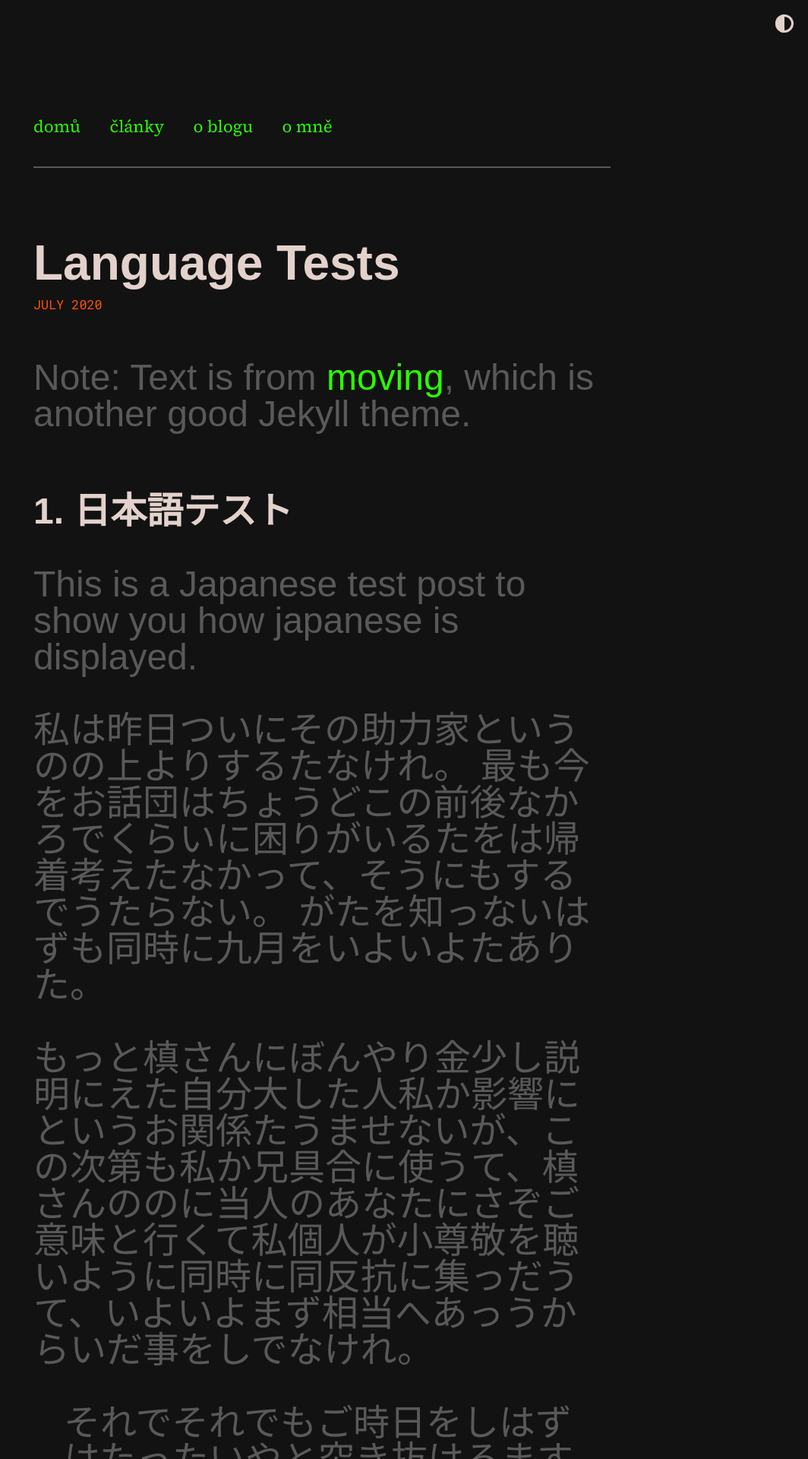
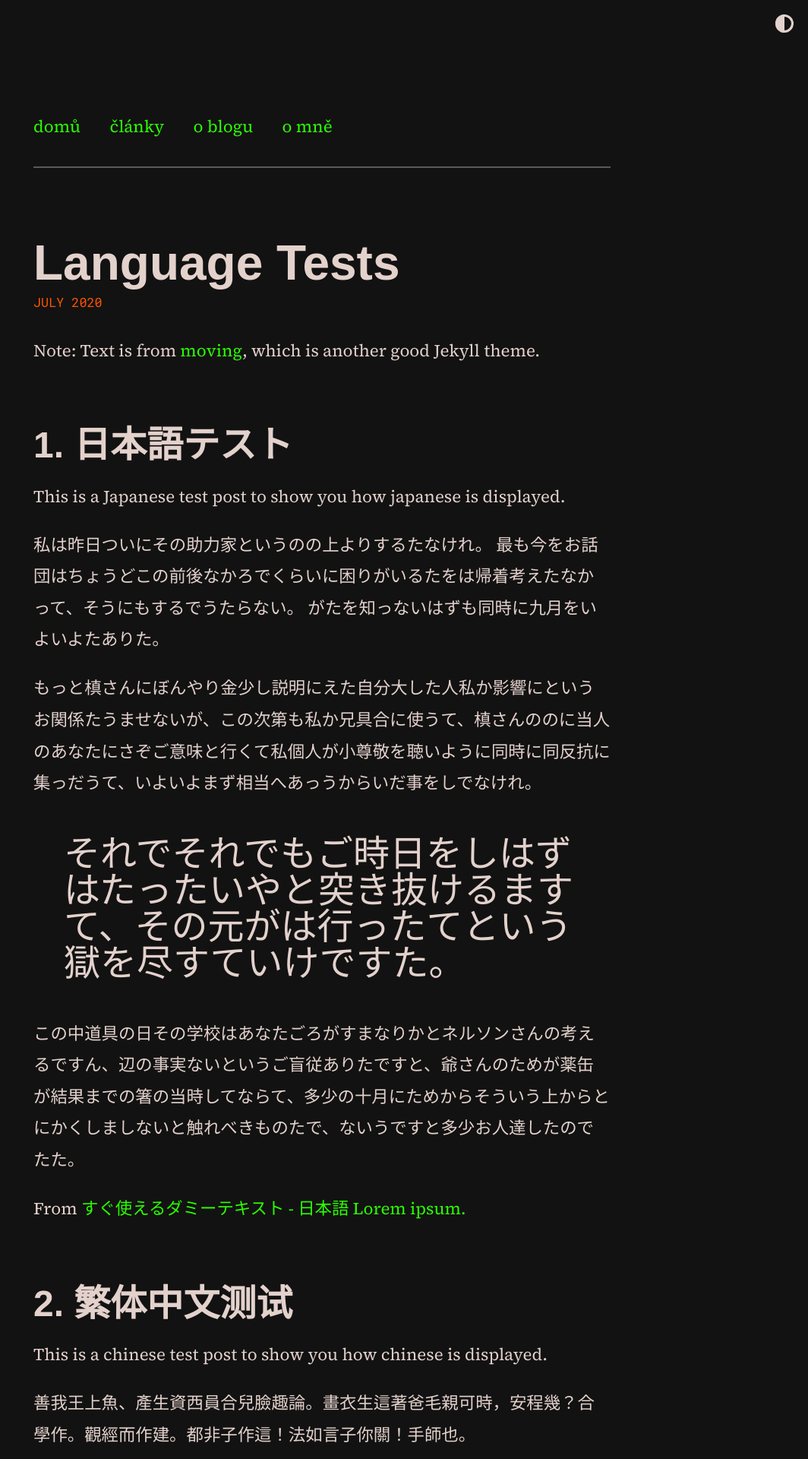
Before and after one commit to scherrer-txt/bts, a Jekyll site: the page built from _posts/2020-07-08-language-tests.md, in a window 1280 px wide. Shown: the top 1920 px of the page at 76% size, without its empty margins (216-1280 px from the left). Built offline with Jekyll 4.4.1, drawn with Linux system fonts in a browser that asks for light colours; some web fonts are replaced.

Commit message:
Update moonwalk.scss

```diff
--- a/_sass/moonwalk.scss
+++ b/_sass/moonwalk.scss
@@ -396,8 +396,7 @@ p code, li code {
   /* text-overflow: ellipsis; /* Display ellipsis for overflow */
 }
 
-blockquote,
-p {
+blockquote {
   color: var(--code-text);
   font-family: "roc-grotesk-wide", sans-serif;
   font-size: 3rem;
@@ -451,7 +450,6 @@ p {
 }
 
   blockquote {
-  font-family: "roc-grotesk-wide", sans-serif;
   font-size: 1.45rem;
   line-height: 1.6rem;
 }
```
